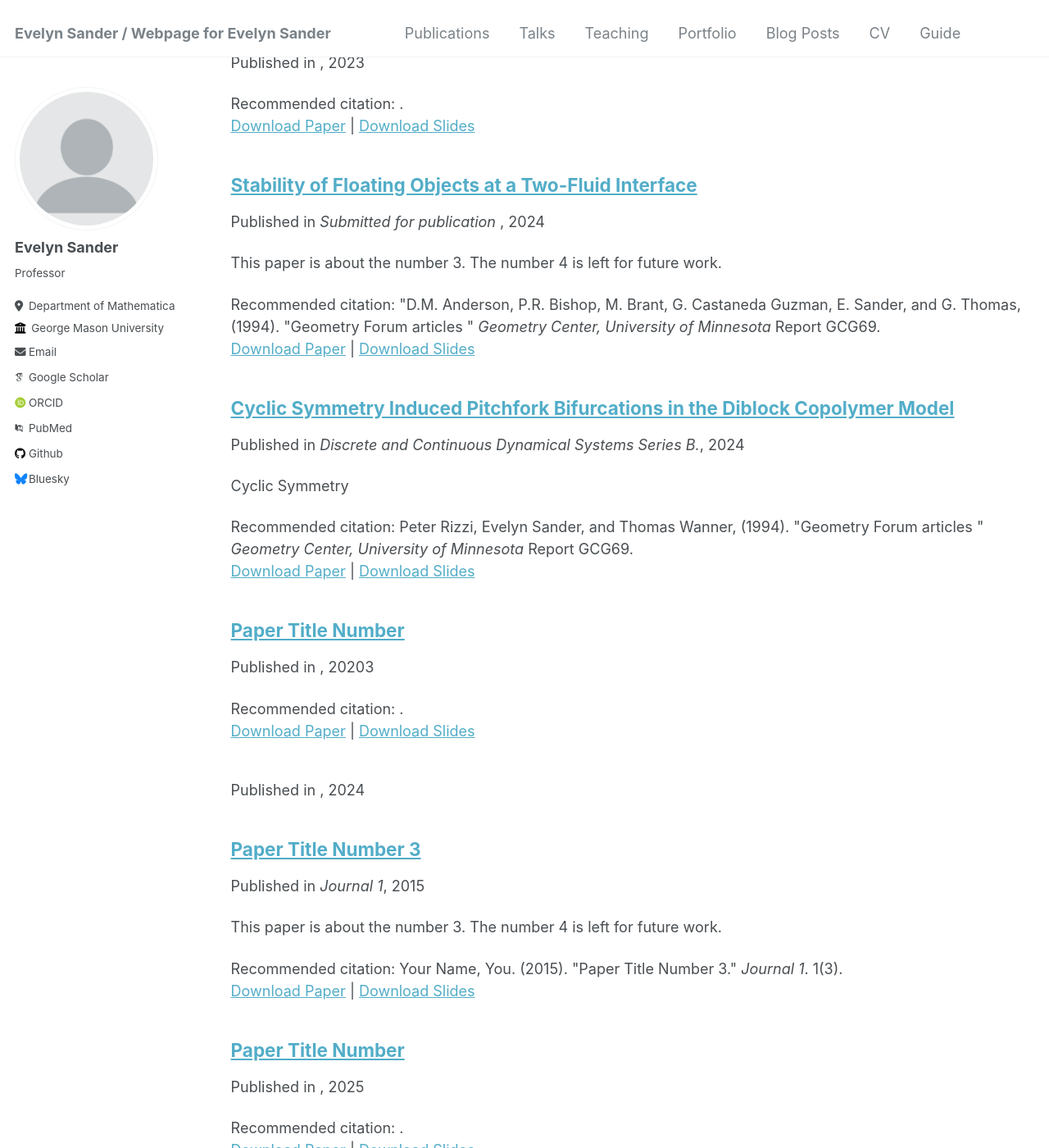
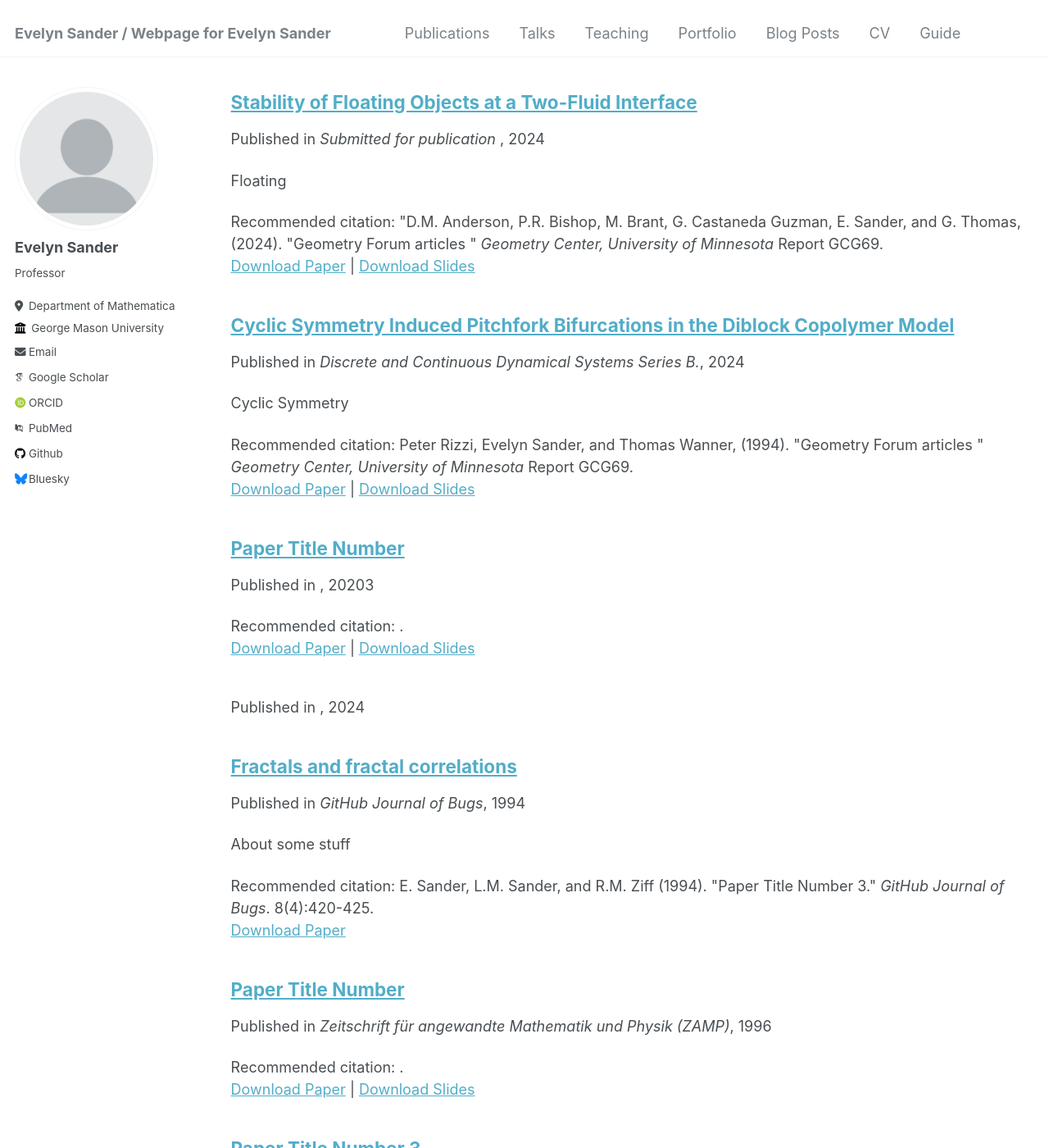
Before and after one commit to esander1789/esander1789.github.io, a Jekyll site: the page built from _pages/collection-archive.html, in a window 1280 px wide and 1400 px high, scrolled down 3652 px. Shown: the whole window at 82% size. Built offline with Jekyll 4.4.1, drawn with Linux system fonts in a browser that asks for light colours; some web fonts are replaced; some of the changed text lies outside the part shown.

Commit message:
More pubs

```diff
--- a/_publications/S94.md
+++ b/_publications/S94.md
@@ -1,11 +1,11 @@
 ---
 title: "Geometry Forum articles"
 collection: publications
-permalink: /publication/2015-10-01-paper-title-number-3
-excerpt: 'This paper is about the number 3. The number 4 is left for future work.'
+permalink: /publications/s94
+excerpt: ''
 date: 1994-10-01
 venue: 'Geometry Center, University of Minnesota'
-slidesurl: 'http://academicpages.github.io/files/slides3.pdf'
-paperurl: 'http://academicpages.github.io/files/paper3.pdf'
+slidesurl: 'http://www.geom.uiuc.edu/docs/forum/'
+paperurl: 'http://www.geom.uiuc.edu/docs/forum/'
 citation: 'E. Sander, (1994). &quot;Geometry Forum articles &quot; <i>Geometry Center, University of Minnesota</i> Report GCG69.'
 ---
--- /dev/null
+++ b/_publications/S96.md
@@ -0,0 +1,11 @@
+---
+title: "Hyperbolic Sets for Noninvertible Maps and Relations"
+collection: publications
+permalink: /publication/S96
+excerpt: ' '
+date:  1996-01-01
+venue: 'PhD Thesis, University of Minnesota'
+slidesurl: 'http://math.gmu.edu/~sander/evelynpapers/SanderThesis96.pdf'
+paperurl: 'http://math.gmu.edu/~sander/evelynpapers/SanderThesis96.pdf '
+citation: 'E. Sander. Hyperbolic Sets for Noninvertible Maps and Relations. PDF PS PhD Thesis, University of Minnesota, 1996.'
+---
--- /dev/null
+++ b/_publications/SM96.md
@@ -0,0 +1,13 @@
+---
+title: "Paper Title Number "
+collection: publications
+permalink:
+excerpt: ' '
+date:  1996-01-01
+venue: 'Zeitschrift für angewandte Mathematik und Physik (ZAMP)'
+slidesurl: 'http://www.springerlink.com/content/q013651214331470/'
+paperurl: 'http://link.springer.com/article/10.1007/BF00914867	10.1007/BF00914867 '
+citation: ' .'
+---
+
+collection:publications	permalink: 	SM96	date:	1996		E. Sander and R. McGehee	http://link.springer.com/article/10.1007/BF00914867	10.1007/BF00914867									47:497-513
```
Also changed, not shown: _publications/ABBCST24.md (+2 -2 lines), _publications/ABCNS23.md (+2 -2 lines).
